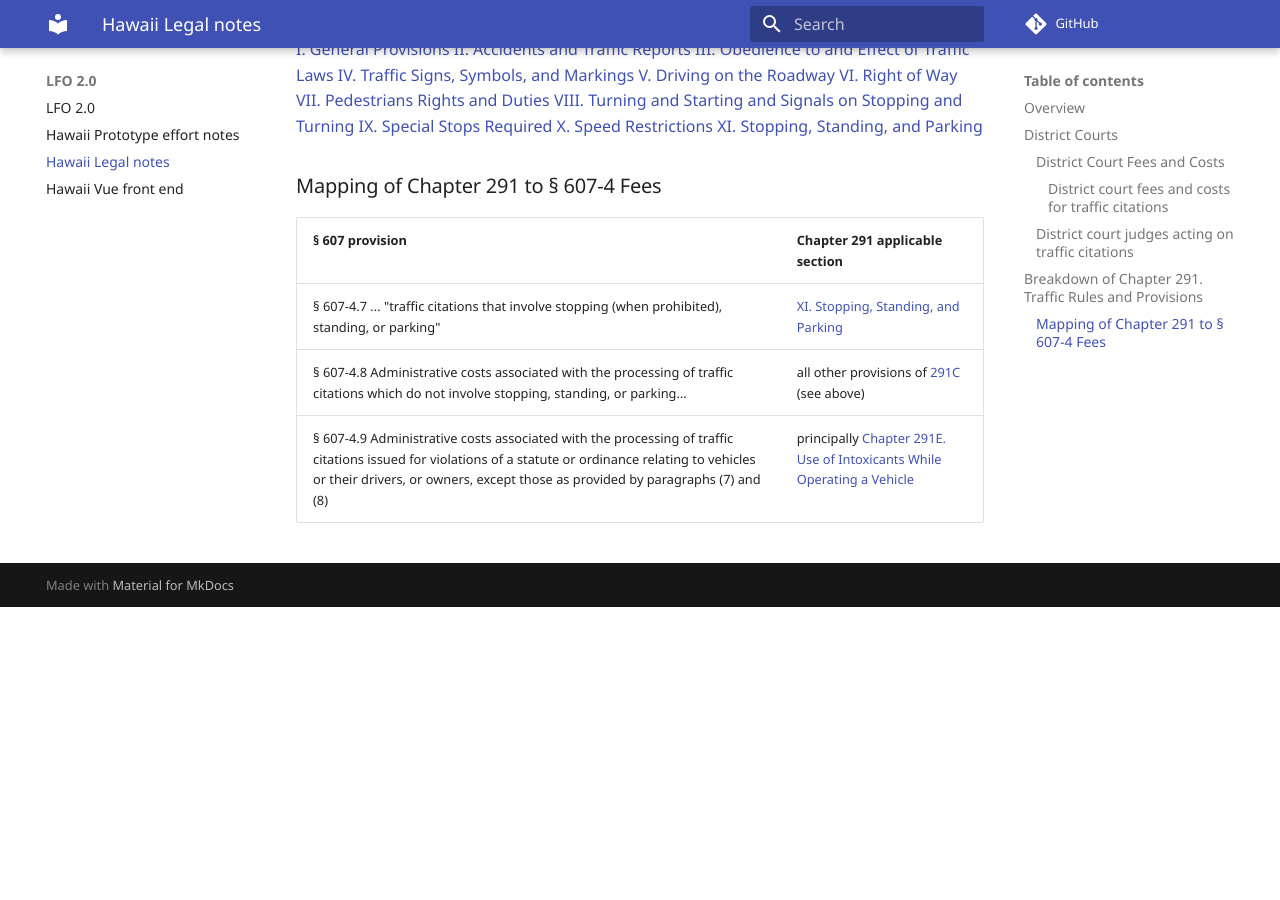
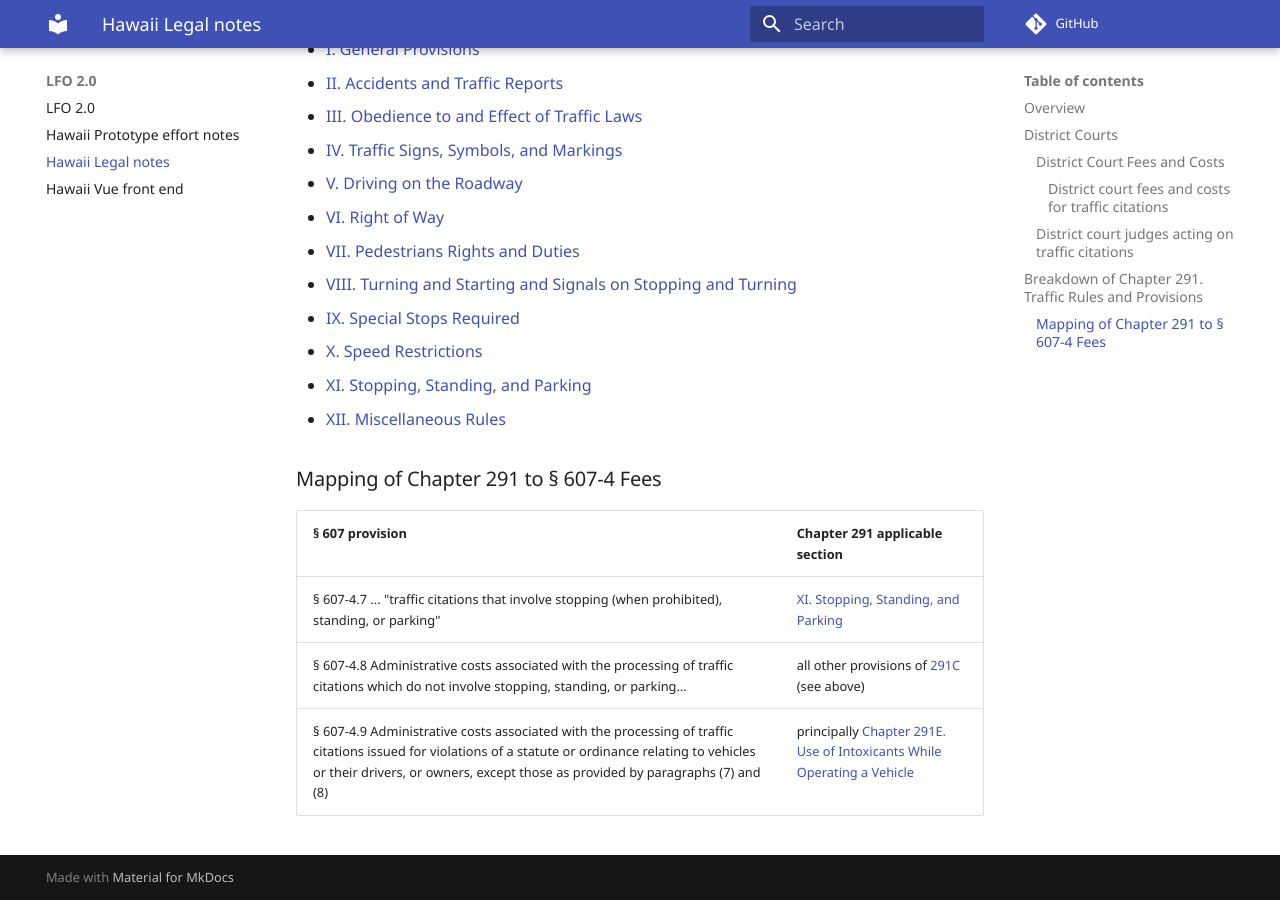
Before and after one commit to lfo-calculator/site, an MkDocs documentation site: the page built from docs/Hawaii_legal_notes.md, in a window 1280 px wide and 900 px high, scrolled down 2291 px. Built offline with MkDocs 1.6.1 and Material for MkDocs 9.7.7, drawn with Linux system fonts in a browser that asks for light colours; some web fonts are replaced; comment, search, counter and statistics services are not loaded; before the commit the page ends 2898 px from its top, so only the background shows below that.

Commit message:
formatting tweak

```diff
--- a/docs/Hawaii_legal_notes.md
+++ b/docs/Hawaii_legal_notes.md
@@ -53,17 +53,18 @@ According to Section [&#167; 291D-12 Powers of the district court judge sitting
 
 Chapter 291 of the Hawaii Revised Statutes can be roughly divided into 12 parts identified by Roman numeral in the statutes
 
-[I. General Provisions](https://sammade.github.io/aloha-io/title-17/chapter-291c/section-291c-1/)
-[II. Accidents and Traffic Reports](https://sammade.github.io/aloha-io/title-17/chapter-291c/section-291c-11/)
-[III. Obedience to and Effect of Traffic Laws](https://sammade.github.io/aloha-io/title-17/chapter-291c/section-291c-21/)
-[IV. Traffic Signs, Symbols, and Markings](https://sammade.github.io/aloha-io/title-17/chapter-291c/section-291c-31/)
-[V. Driving on the Roadway](https://sammade.github.io/aloha-io/title-17/chapter-291c/section-291c-41/)
-[VI. Right of Way](https://sammade.github.io/aloha-io/title-17/chapter-291c/section-291c-61/)
-[VII. Pedestrians Rights and Duties](https://sammade.github.io/aloha-io/title-17/chapter-291c/section-291c-71/)
-[VIII. Turning and Starting and Signals on Stopping and Turning](https://sammade.github.io/aloha-io/title-17/chapter-291c/section-291c-81/)
-[IX. Special Stops Required](https://sammade.github.io/aloha-io/title-17/chapter-291c/section-291c-91/)
-[X. Speed Restrictions](https://sammade.github.io/aloha-io/title-17/chapter-291c/section-291c-101/)
-[XI. Stopping, Standing, and Parking](https://sammade.github.io/aloha-io/title-17/chapter-291c/section-291c-111/)
+- [I. General Provisions](https://sammade.github.io/aloha-io/title-17/chapter-291c/section-291c-1/)
+- [II. Accidents and Traffic Reports](https://sammade.github.io/aloha-io/title-17/chapter-291c/section-291c-11/)
+- [III. Obedience to and Effect of Traffic Laws](https://sammade.github.io/aloha-io/title-17/chapter-291c/section-291c-21/)
+- [IV. Traffic Signs, Symbols, and Markings](https://sammade.github.io/aloha-io/title-17/chapter-291c/section-291c-31/)
+- [V. Driving on the Roadway](https://sammade.github.io/aloha-io/title-17/chapter-291c/section-291c-41/)
+- [VI. Right of Way](https://sammade.github.io/aloha-io/title-17/chapter-291c/section-291c-61/)
+- [VII. Pedestrians Rights and Duties](https://sammade.github.io/aloha-io/title-17/chapter-291c/section-291c-71/)
+- [VIII. Turning and Starting and Signals on Stopping and Turning](https://sammade.github.io/aloha-io/title-17/chapter-291c/section-291c-81/)
+- [IX. Special Stops Required](https://sammade.github.io/aloha-io/title-17/chapter-291c/section-291c-91/)
+- [X. Speed Restrictions](https://sammade.github.io/aloha-io/title-17/chapter-291c/section-291c-101/)
+- [XI. Stopping, Standing, and Parking](https://sammade.github.io/aloha-io/title-17/chapter-291c/section-291c-111/)
+- [XII. Miscellaneous Rules](https://sammade.github.io/aloha-io/title-17/chapter-291c/section-291c-121/)
 
 ### Mapping of Chapter 291 to &#167; 607-4 Fees
 
```
